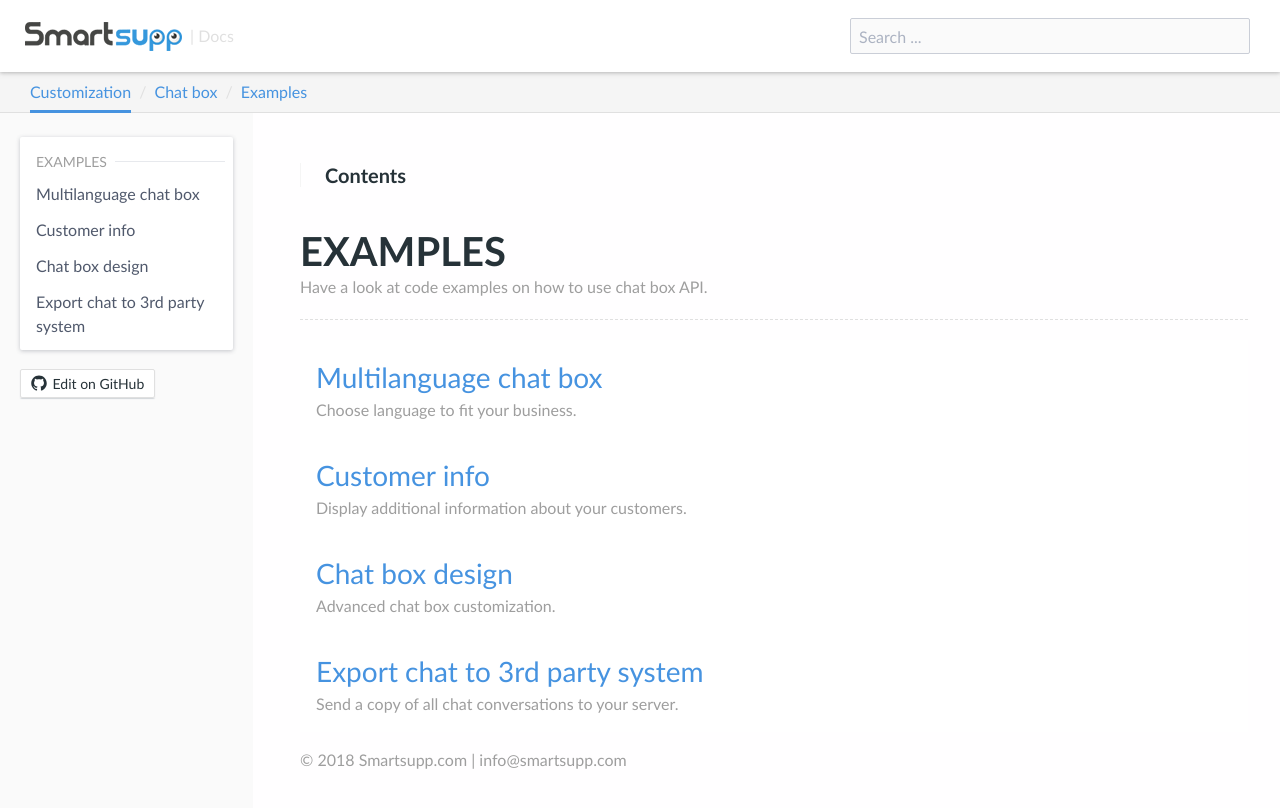
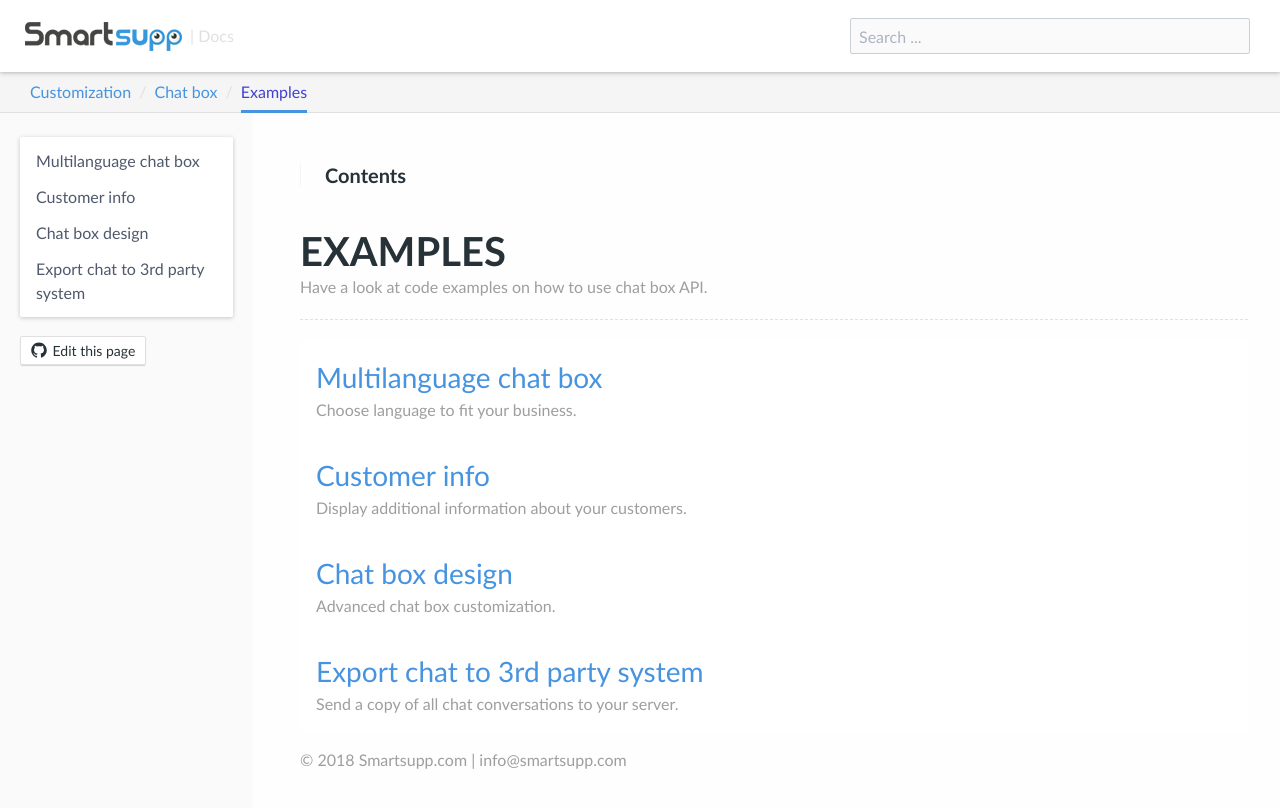
Before and after one commit to smartsupp/smartsupp.github.io, a Jekyll site: the page built from _docs/examples/index.html, in a window 1280 px wide. Shown: the top 808 px of the page. Built offline with Jekyll 4.4.1, drawn with Linux system fonts in a browser that asks for light colours; comment, search, counter and statistics services are not loaded.

Commit message:
Nav .active + fixed layouts

```diff
--- a/_includes/docs/breadcrumb.html
+++ b/_includes/docs/breadcrumb.html
@@ -3,9 +3,9 @@
     <div class="column col-12">
 
       <ul class="breadcrumb">
-        <li class="breadcrumb-item"><a href="/docs/customization/" class="active">Customization</a></li>
-        <li class="breadcrumb-item"><a href="/docs/chat-box/">Chat box</a></li>
-        <li class="breadcrumb-item"><a href="/docs/examples/">Examples</a></li>
+        <li class="breadcrumb-item"><a href="/docs/customization/" {% if page.url contains '/docs/customization/' %}class="active"{% endif %}>Customization</a></li>
+        <li class="breadcrumb-item"><a href="/docs/chat-box/" {% if page.url contains '/docs/chat-box/' %}class="active"{% endif %}>Chat box</a></li>
+        <li class="breadcrumb-item"><a href="/docs/examples/" {% if page.url contains '/docs/examples/' %}class="active"{% endif %}>Examples</a></li>
       </ul>
       <!-- breadcrumb -->
 
--- a/_includes/docs/sidebar-menu.html
+++ b/_includes/docs/sidebar-menu.html
@@ -10,7 +10,6 @@
 
     <ul class="menu">
     {% if page.url contains '/docs/customization/' %}
-      <li class="divider" data-content="{{ site.ca_customization }}"></li>
       {% for item in site.data.articles.customization %}
       <li class="menu-item {% if item.url == page.url %}active{% endif %}">
         <a href="{{ item.url }}">{{ item.title }}</a>
@@ -19,7 +18,6 @@
     {% endif %}
 
     {% if page.url contains '/docs/chat-box/' %}
-      <li class="divider" data-content="{{ site.ca_chat_box | replace: "-", " " }}"></li>
       {% for item in site.data.articles.chat %}
         <li class="menu-item {% if item.url == page.url %}active{% endif %}">
           <a href="{{ item.url }}">{{ item.title }}</a>
@@ -28,7 +26,6 @@
     {% endif %}
 
     {% if page.url contains '/docs/examples/' %}
-      <li class="divider" data-content="{{ site.ca_examples }}"></li>
       {% for item in site.data.articles.examples %}
       <li class="menu-item {% if item.url == page.url %}active{% endif %}">
         <a href="{{ item.url }}">{{ item.title }}</a>
@@ -40,7 +37,7 @@
 
     <div class="edit-on-github">
       <a href="https://www.github.com/{{ site.github_username }}/{{ site.git_repo }}/blob/master/{{ page.path }}" target="_blank">
-        {% include component/svg/github-logo.html %} Edit on GitHub
+        {% include component/svg/github-logo.html %} Edit this page
       </a>
     </div>
     <!-- edit-on-github -->
--- a/_layouts/custom.html
+++ b/_layouts/custom.html
@@ -3,7 +3,7 @@
 
 {% include head/meta-data.html %}
 
-<body {% if page.class != null %} class="{% if page.class == 'home-github' %}{{ page.class }}{% elsif page.class == 'home-docs' %}{{ page.class }}{% endif %}" {% endif %}{% if page.class == null %} class="{{ page.title | slugify }}" {% endif %}>
+<body {% if page.class != null %}class="{% if page.class == 'home-github' %}{{ page.class }}{% elsif page.class == 'home-docs' %}{{ page.class }}{% endif %}"{% endif %}{% if page.class == null %} class="{{ page.title | slugify }}"{% endif %}>
 
   {% include header/site-nav.html %}
 
--- a/_layouts/default.html
+++ b/_layouts/default.html
@@ -3,7 +3,7 @@
 
 {% include head/meta-data.html %}
 
-<body {% if page.layout == 'default' %} class="docs {% if page.url contains 'sdk' %}sdk{% endif %}{% if page.url contains 'web' %}web{% endif %} {{ page.title | slugify }}"{% endif %}>
+<body {% if page.layout == 'default' %}class="docs {% if page.url contains 'sdk' %}sdk{% endif %}{% if page.url contains 'web' %}web{% endif %}{{ page.title | slugify }}"{% endif %}>
 
   {% include header/site-nav.html %}
   {% include docs/breadcrumb.html %}
--- a/_layouts/page.html
+++ b/_layouts/page.html
@@ -3,7 +3,7 @@
 
 {% include head/meta-data.html %}
 
-<body {% if page.layout == 'page' %} class="{{ page.layout }} {{ page.title | slugify }}{% if page.class != null %} {{ page.class }}{% endif %}"{% endif %}>
+<body {% if page.layout == 'page' %}class="{{ page.layout }} {{ page.title | slugify }}{% if page.class != null %} {{ page.class }}{% endif %}"{% endif %}>
 
   {% include header/site-nav.html %}
 
```
